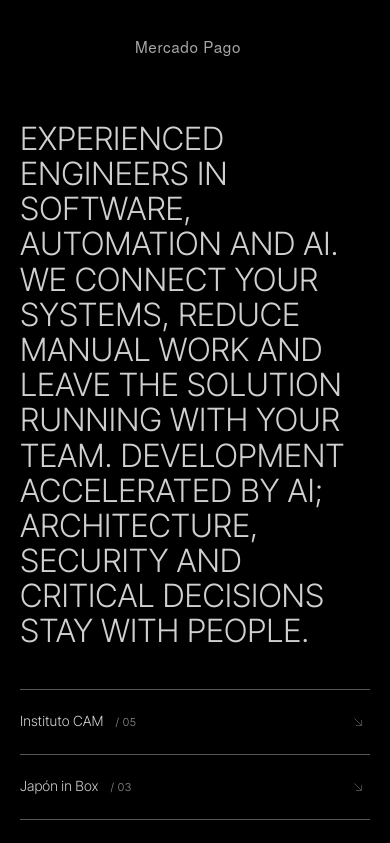
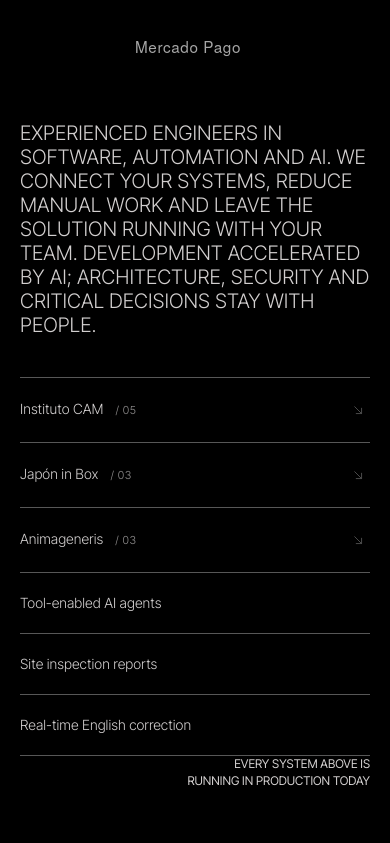
Before and after one commit to gotoxy-dev/gotoxy-dev.github.io, a React (Vite) app: page / in a window 390 px wide. Shown: the part 3340-4183 px from the top of the page. Built offline with nearby package versions, Linux system fonts and the light colour scheme.

Commit message:
fix: phone numbers paragraph at 20px and a single service item like the reference

```diff
--- a/src/components/Insights.module.css
+++ b/src/components/Insights.module.css
@@ -169,4 +169,8 @@
   .arrow {
     display: none;
   }
+  /* reference phones: only the first item is shown, then the full-width pill */
+  .list > li:nth-child(n + 2) {
+    display: none;
+  }
 }
--- a/src/styles/global.css
+++ b/src/styles/global.css
@@ -224,6 +224,14 @@ ul {
     opacity var(--motion-duration-d400) linear;
 }
 
+/* reference phones: the numbers paragraph switches to `.h3-mobile`, 20px / 24px */
+@media (max-width: 767px) {
+  .t-lead {
+    font-size: 20px;
+    line-height: 24px;
+  }
+}
+
 /* reference ≤479px: h2 48px / 96%, h5/h6 captions 12px / 140% */
 @media (max-width: 479px) {
   .t-h2 {
```
Also changed, not shown: odd/tasks/noomo-animations.md (+1 -0 lines).
